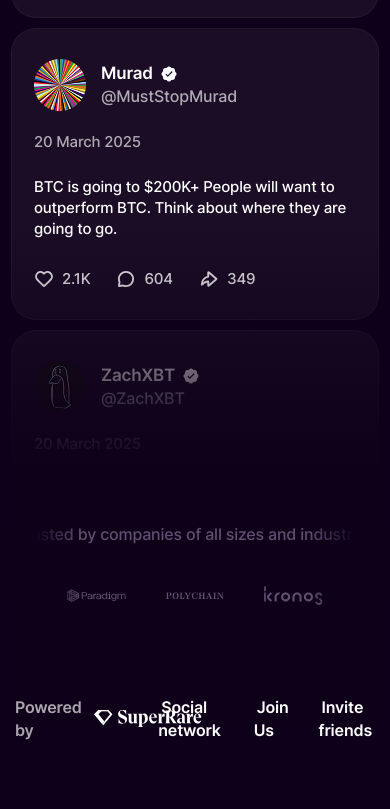
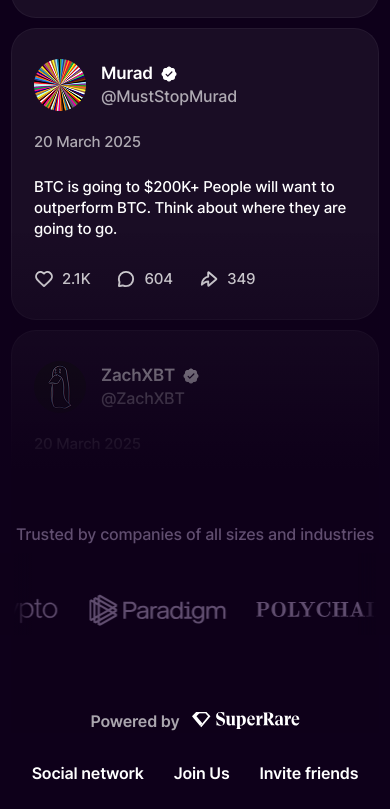
Before and after one commit to XeindsTwo/friends, a plain HTML site: page app/index.html in a window 390 px wide. Shown: the part 807-1616 px from the top of the page. Before the commit the page ends 1578 px from the top, so only its background shows below. Drawn offline with Linux system fonts and the light colour scheme.

Commit message:
adaptive final

```diff
--- a/app/scss/components/_footer.scss
+++ b/app/scss/components/_footer.scss
@@ -2,9 +2,16 @@
   padding-bottom: 30px;
   position: relative;
   z-index: 10;
+  @media (max-width: 530px) {
+    padding-bottom: 25px;
+    margin-top: -15px;
+  }
 
   &__inner {
     @include flex-between-center-gap(30);
+    @media (max-width: 690px) {
+      flex-direction: column;
+    }
   }
 
   &__info {
@@ -15,6 +22,15 @@
 
   &__list {
     @include flex-align-center(30);
+    @media (max-width: 860px) {
+      gap: 24px;
+    }
+    @include r($phone) {
+      flex-wrap: wrap;
+      align-items: center;
+      justify-content: center;
+      gap: 18px 24px;
+    }
   }
 
   &__link {
--- a/app/scss/home/_logos.scss
+++ b/app/scss/home/_logos.scss
@@ -28,6 +28,16 @@
     @include r($lg) {
       width: 5rem;
     }
+    @include r($tablet) {
+      width: 4rem;
+      top: 30px;
+    }
+    @media (max-width: 530px) {
+      width: 3rem;
+    }
+    @include r($phone) {
+      width: 2rem;
+    }
   }
 
   &::before {
@@ -44,6 +54,13 @@
   display: flex;
   gap: 40px;
   animation: scrolling 15s linear infinite;
+  @include r($phone) {
+    gap: 20px;
+  }
+  @media (max-width: 400px) {
+    gap: 30px;
+    animation: scrolling 8s linear infinite;
+  }
 }
 
 @keyframes scrolling {
@@ -68,4 +85,25 @@
   @include r($lg) {
     width: calc(60vw / 4);
   }
+  @include r($tablet) {
+    width: calc(60vw / 3);
+  }
+  @media (max-width: 680px) {
+    width: calc(70vw / 3);
+  }
+  @media (max-width: 530px) {
+    width: calc(90vw / 3);
+  }
+  @media (max-width: 460px) {
+    width: calc(80vw / 3);
+  }
+  @media (max-width: 430px) {
+    width: calc(90vw / 2);
+  }
+  @media (max-width: 400px) {
+    width: calc(70vw / 2);
+  }
+  @media (max-width: 380px) {
+    width: calc(80vw / 2);
+  }
 }
```
Also changed, not shown: app/css/style.min.css.
